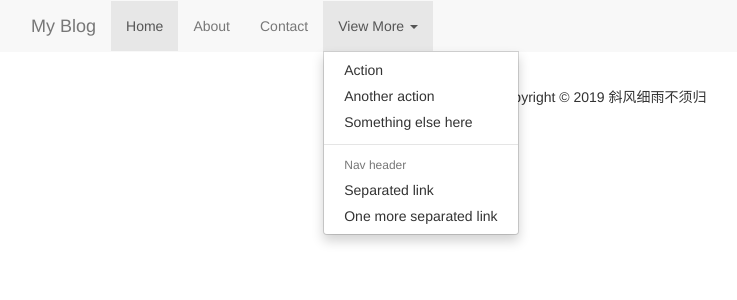
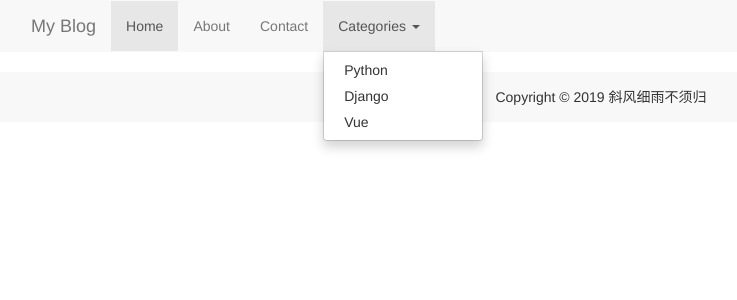
Before and after one commit to wupyweb/my_python_blog, a Django app: page /archive/ in a window 1280 px wide, after a click on "Categories". Shown: the top 300 px of the page, without its empty margins (39-776 px from the left). Run offline with Django 3.2, Linux system fonts and the light colour scheme; data that the repository does not hold is empty; some libraries are stand-ins or nearby versions.

Commit message:
使用MySQL

```diff
--- a/my_blog/__init__.py
+++ b/my_blog/__init__.py
@@ -0,0 +1,4 @@
+from pymysql import install_as_MySQLdb
+
+
+install_as_MySQLdb()
--- a/my_blog/admin.py
+++ b/my_blog/admin.py
@@ -1,5 +1,5 @@
 from django.contrib import admin
-from .models import Article, Comment
+from .models import Article, Comment, Category
 from django.db import models
 
 from mdeditor.widgets import MDEditorWidget
@@ -24,3 +24,4 @@ class PostAdmin(admin.ModelAdmin):
 
 
 admin.site.register(Comment)
+admin.site.register(Category)
--- a/my_blog/models.py
+++ b/my_blog/models.py
@@ -12,10 +12,22 @@ from mdeditor.fields import MDTextField
 class ArticleManager(models.Manager):
     def distinct_date(self):
         archive_list = []
+        # .values 是把所有日期取出来
         for date in self.filter(status='published').values('publish'):
-            archive_list.append(date['publish'].strftime('%Y%m'))
-        archive_list.sort()
-        return set(archive_list)
+            # 上面取出来的值是 字典
+            # 然后把日期格式化为 年月
+            date = date['publish'].strftime('%Y%m')
+            # 日期去重
+            # 如果格式化后的日期不在列表中，则把它添加至列表中
+            if date not in archive_list:
+                archive_list.append(date)
+        # 列表反转
+        archive_list.sort(reverse=True)
+        return archive_list
+
+
+class Category(models.Model):
+    name = models.CharField(max_length=64)
 
 
 class Article(models.Model):
@@ -29,6 +41,7 @@ class Article(models.Model):
     updated = models.DateTimeField(auto_now=True)
     status = models.CharField(max_length=10, choices=STATUS_CHOICES, default='draft')
     tags = TaggableManager()
+    category = models.ForeignKey(Category, on_delete=models.CASCADE, default=None)
     objects = ArticleManager()
 
     class Meta:
--- a/templates/blog/base.html
+++ b/templates/blog/base.html
@@ -29,8 +29,13 @@
         }
 
         .footer {
-            margin: 0px 50px;
-            padding: 15px 0px;
+            bottom: 0;
+            width: 100%;
+            height: 50px;
+            line-height: 50px;
+            background: #f8f8f8;
+            text-align: center;
+            font-size: 14px;
         }
     </style>
 </head>
@@ -55,15 +60,15 @@
                     <li class="contact"><a href="#">Contact</a></li>
                     <li class="dropdown">
                         <a href="#" class="dropdown-toggle" data-toggle="dropdown" role="button" aria-haspopup="true"
-                            aria-expanded="false">View More <span class="caret"></span></a>
+                            aria-expanded="false">Categories <span class="caret"></span></a>
                         <ul class="dropdown-menu">
-                            <li><a href="#">Action</a></li>
-                            <li><a href="#">Another action</a></li>
-                            <li><a href="#">Something else here</a></li>
-                            <li role="separator" class="divider"></li>
-                            <li class="dropdown-header">Nav header</li>
-                            <li><a href="#">Separated link</a></li>
-                            <li><a href="#">One more separated link</a></li>
+                            <li><a href="#">Python</a></li>
+                            <li><a href="#">Django</a></li>
+                            <li><a href="#">Vue</a></li>
+<!--                            <li role="separator" class="divider"></li>-->
+<!--                            <li class="dropdown-header">Nav header</li>-->
+<!--                            <li><a href="#">Separated link</a></li>-->
+<!--                            <li><a href="#">One more separated link</a></li>-->
                         </ul>
                     </li>
                 </ul>
@@ -78,10 +83,11 @@
     <div class="container">
         {% block content %}
         {% endblock %}
-        <div class="footer">
-            <p class="text-center">Copyright © 2019 斜风细雨不须归</p>
+
+    </div>
+    <div class="footer">
+            <p>Copyright © 2019 斜风细雨不须归</p>
         </div>
-    </div>
 
     <!-- jQuery (Bootstrap 的所有 JavaScript 插件都依赖 jQuery，所以必须放在前边) -->
     <script src="https://cdn.jsdelivr.net/npm/jquery@1.12.4/dist/jquery.min.js"></script>
```
